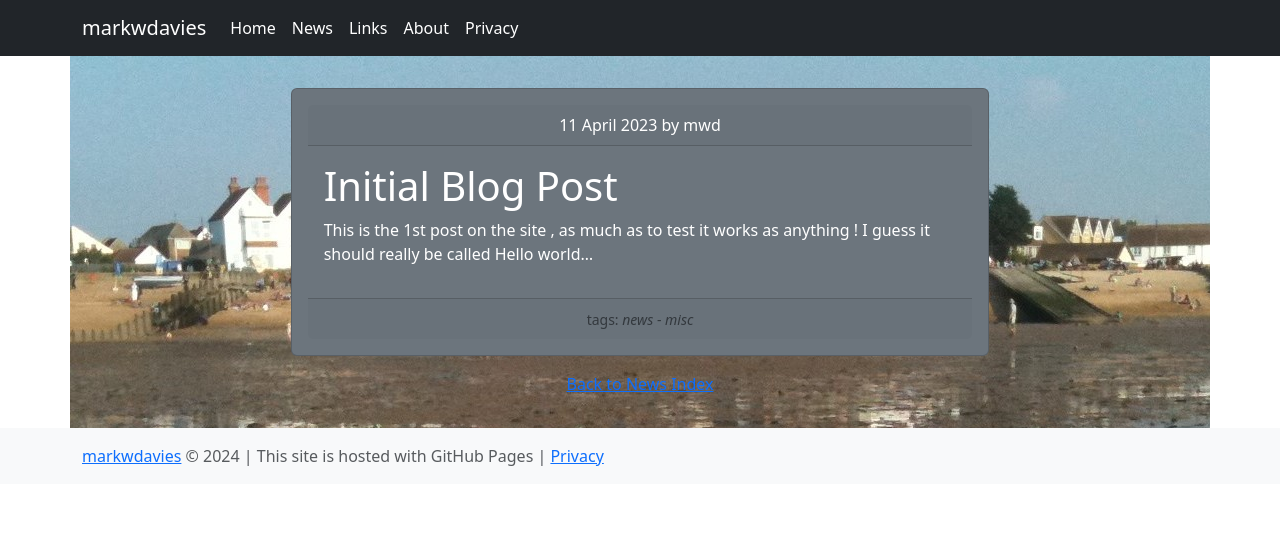
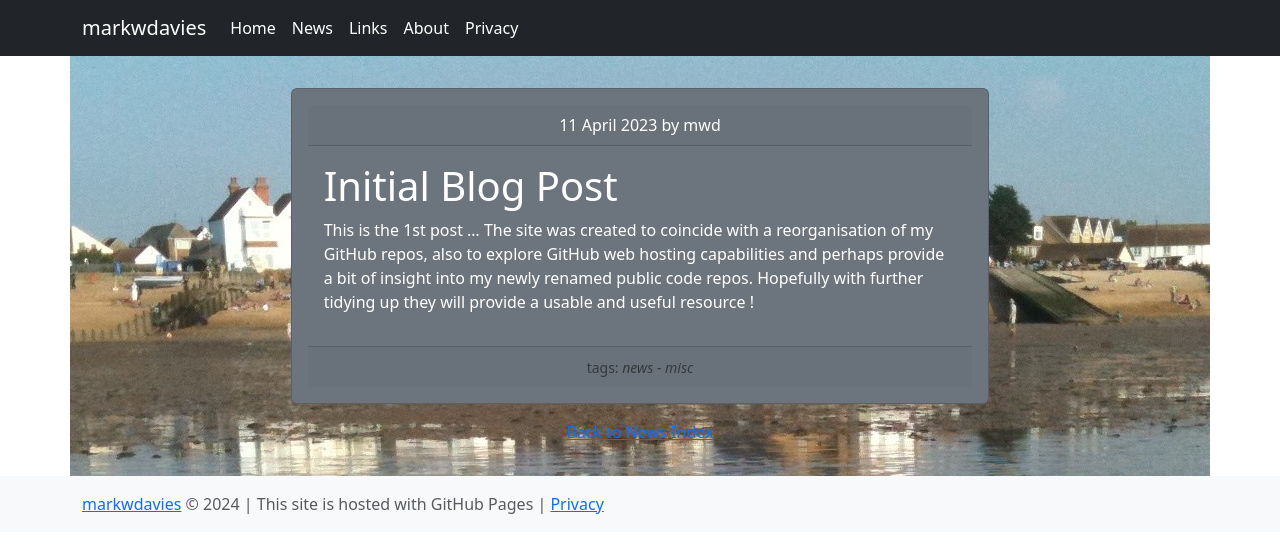
Before and after one commit to markwdavies/markwdavies.github.io, a Jekyll site: the page built from _posts/2023-04-11-FirstPost.md, in a window 1280 px wide. Shown: the top 553 px of the page. Built offline with Jekyll 4.4.1, drawn with Linux system fonts in a browser that asks for light colours.

Commit message:
minor news

```diff
--- a/_posts/2023-04-11-FirstPost.md
+++ b/_posts/2023-04-11-FirstPost.md
@@ -7,4 +7,6 @@
 
 # {{ page.title }}
 
-This is the 1st post on the site , as much as to test it works as anything ! I guess it should really be called Hello world...
+This is the 1st post ...
+The site was created to coincide with a reorganisation of my GitHub repos, also to explore GitHub web hosting capabilities and perhaps provide a bit of insight into my newly renamed public code repos.
+Hopefully with further tidying up they will provide a usable and useful resource !
```
Also changed, not shown: _posts/2024-06-13-NoMoreLuckyNumbers.md (added, +12 -0 lines).
